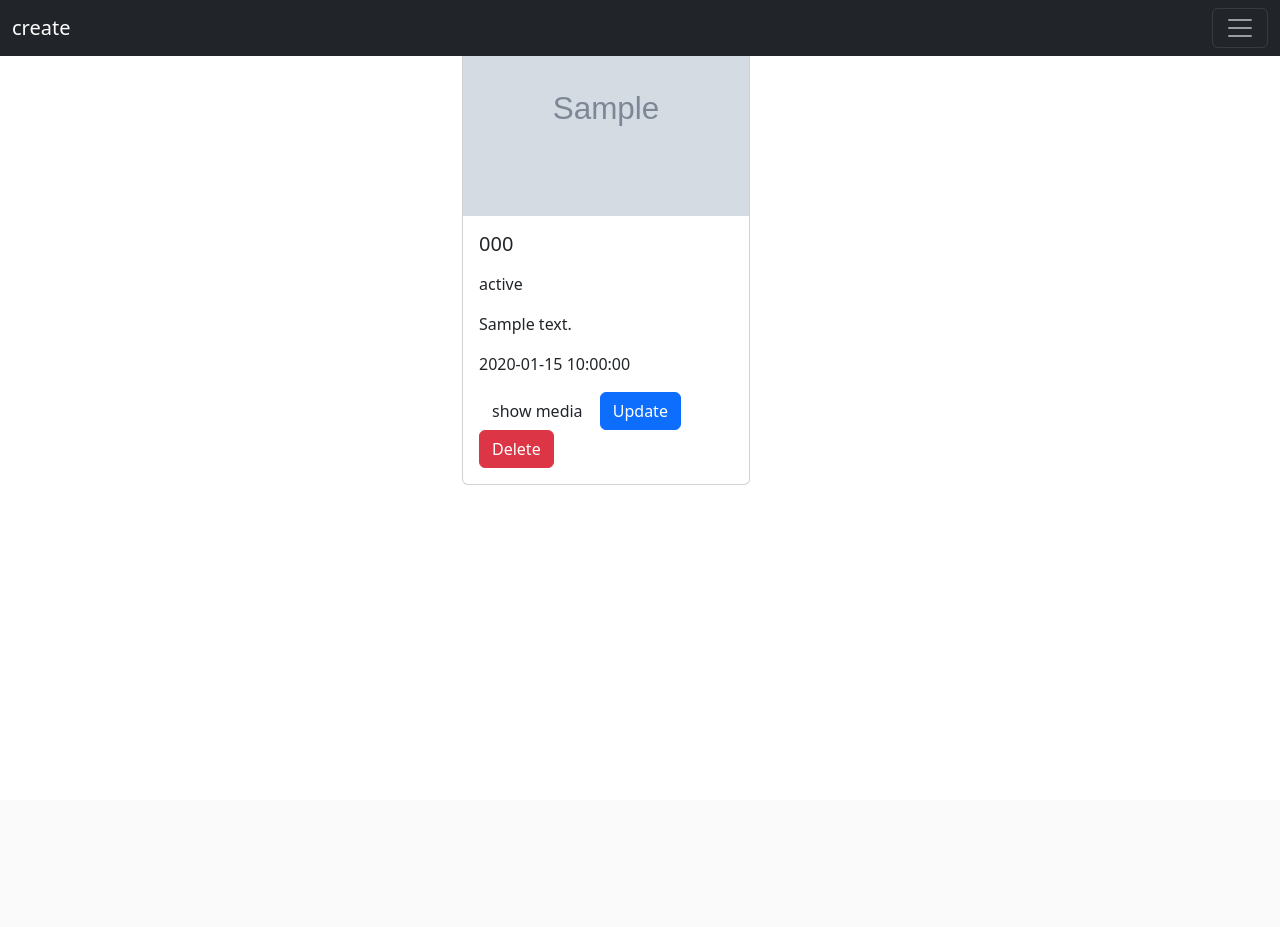
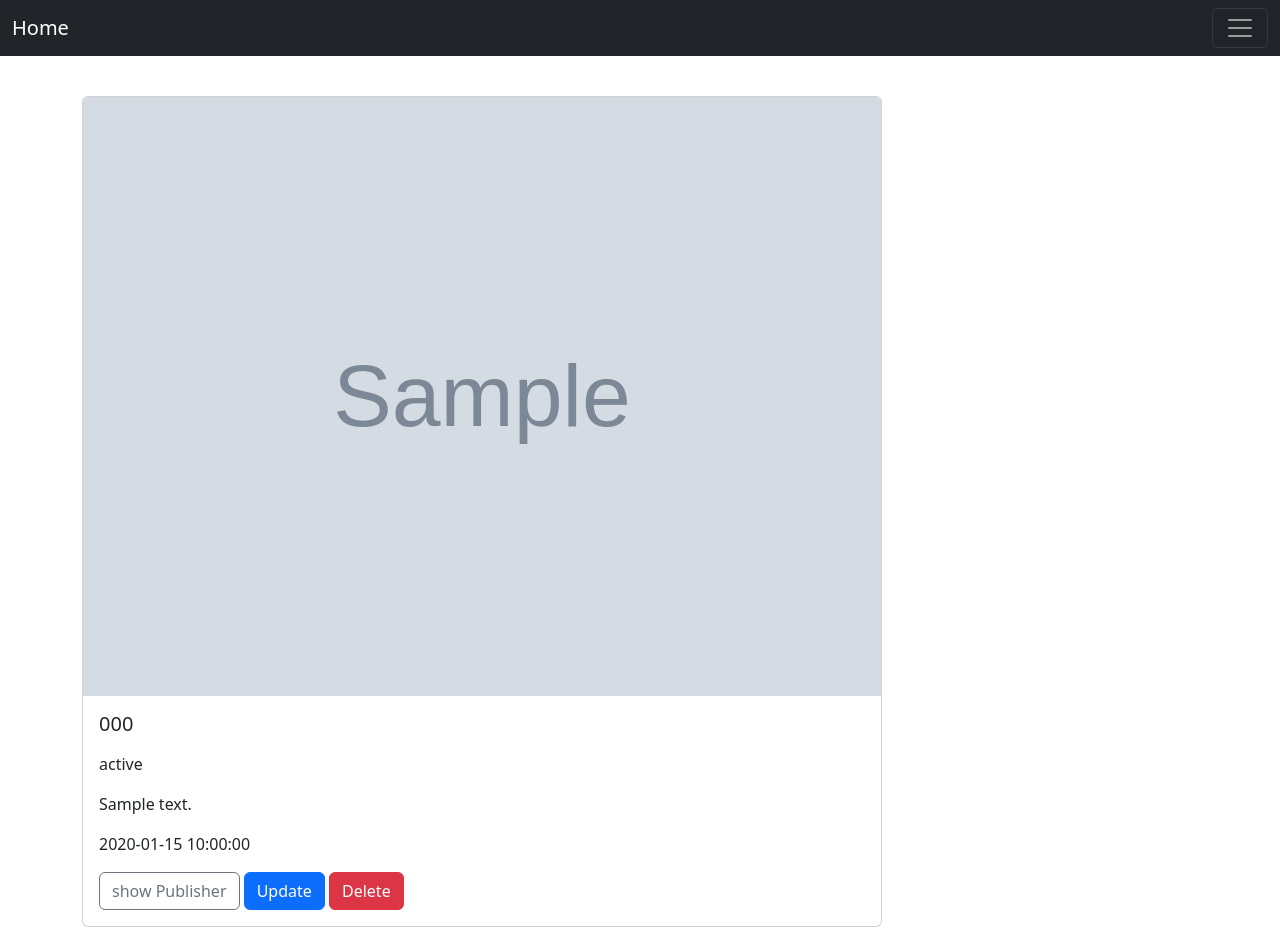
Before and after one commit to alhade1988/cr10-abdulhadi-biglibrary, a PHP site: page /show-media.php?id=1 in a window 1280 px wide. Before the commit the page ends 485 px from the top, so only its background shows below. Run offline with PHP 8.4, Linux system fonts and the light colour scheme; tables that the repository leaves empty or names only in its code hold one stand-in row (values such as "Sample post"); grey boxes marked "Sample" are stand-in pictures; data that the repository does not hold is empty.

Commit message:
cr10-abdulhadi-biglibrary

```diff
--- a/Update.php
+++ b/Update.php
@@ -26,7 +26,7 @@
 <body>
 <nav class="navbar navbar-dark bg-dark fixed-top">
   <div class="container-fluid">
-    <a class="navbar-brand" href="index.php">create</a>
+    <a class="navbar-brand" href="index.php">Home</a>
     <button class="navbar-toggler" type="button" data-bs-toggle="offcanvas" data-bs-target="#offcanvasDarkNavbar" aria-controls="offcanvasDarkNavbar">
       <span class="navbar-toggler-icon"></span>
     </button>
--- a/show-media.php
+++ b/show-media.php
@@ -9,8 +9,8 @@
         $row = mysqli_fetch_assoc ($result) ;
 
         $body= "
-        <div class='container'>
-        <div class='card' style='width: 18rem;'>
+        <div class='mt-5 '>
+        <div class='card mt-5' style='width: 50rem;'>
             <img src='img/{$row["img"]}' class='card-img-top' alt='{$row["titel"]}'>
             <div class='card-body'>
               <h5 class='card-title'>{$row["titel"]}</h5>
@@ -24,7 +24,7 @@
               <p class='card-text'>{$row["name_Publisher"]} </p>
               <p class='card-text'>{$row["address_Publisher"]} </p>
               <p class='card-text'>{$row["size_Publisher"]} </p>
-              <a href='show-media.php?id={$row["id"]}' class='btn btn-Success'>show media</a>
+              <a href='Publishers.php?id={$row["name_Publisher"]}' class='btn btn-outline-secondary'>show Publisher</a>
               <a href='Update.php?id={$row["id"]}' class='btn btn-primary'>Update</a>
               <a href='delete.php?id={$row["id"]}' class='btn btn-danger'>Delete</a>
             </div>
@@ -49,7 +49,7 @@
 <body>
 <nav class="navbar navbar-dark bg-dark fixed-top">
   <div class="container-fluid">
-    <a class="navbar-brand" href="index.php">create</a>
+    <a class="navbar-brand" href="index.php">Home</a>
     <button class="navbar-toggler" type="button" data-bs-toggle="offcanvas" data-bs-target="#offcanvasDarkNavbar" aria-controls="offcanvasDarkNavbar">
       <span class="navbar-toggler-icon"></span>
     </button>
```
Also changed, not shown: Publishers.php (+6 -9 lines), index.php (+5 -7 lines).
